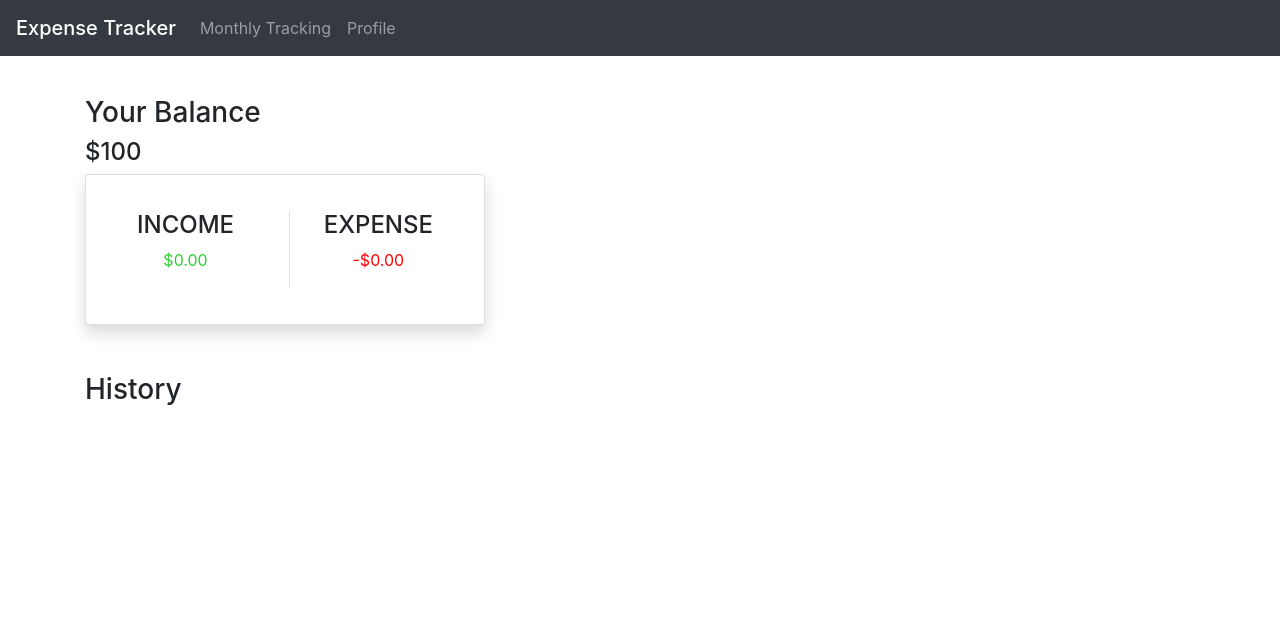
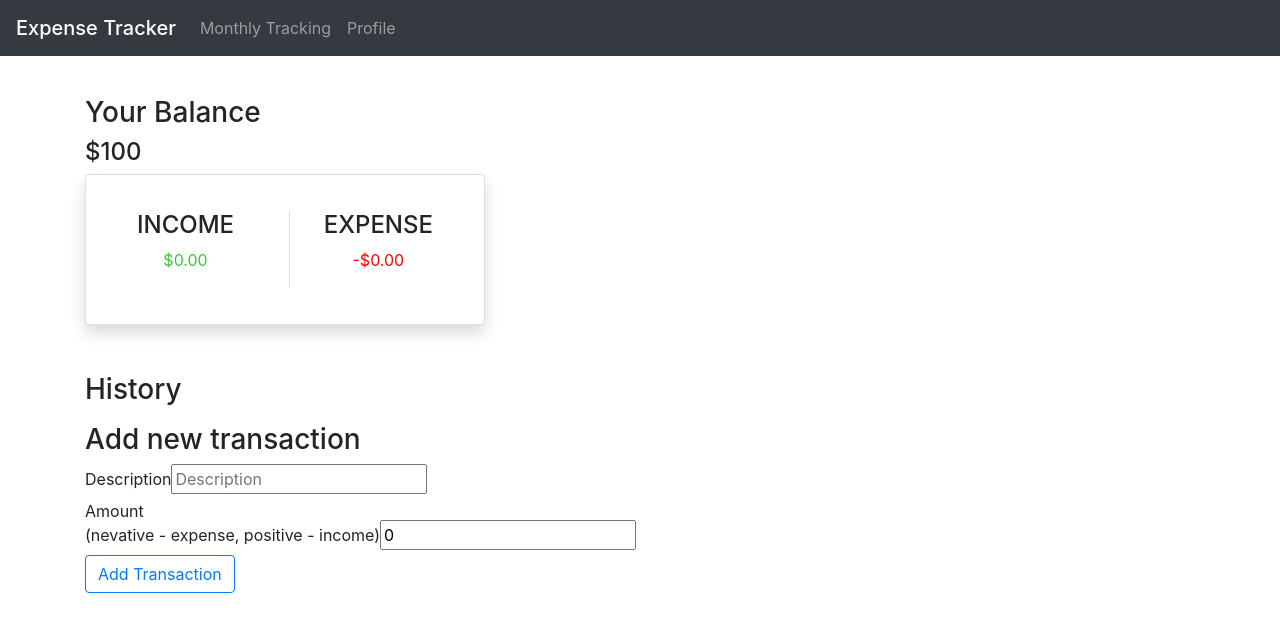
Before and after one commit to r2rendon/clientside-expense-tracker, a React (Create React App) app: page / in a window 1280 px wide. Shown: the top 632 px of the page. Built offline with nearby package versions, Linux system fonts and the light colour scheme.

Commit message:
AddTransaction Component

```diff
--- a/src/App.js
+++ b/src/App.js
@@ -5,6 +5,7 @@ import { Balance } from "./Components/Balance";
 import { IncomeExpenses } from "./Components/IncomeExpenses";
 import { TransactionList } from "./Components/TransactionList";
 import { GlobalProvider } from "./Context/GlobalState";
+import { AddTransaction } from "./Components/AddTransaction";
 
 function App() {
   return (
@@ -15,6 +16,7 @@ function App() {
           <Balance />
           <IncomeExpenses />
           <TransactionList />
+          <AddTransaction />
         </div>
       </div>
     </GlobalProvider>
--- /dev/null
+++ b/src/Components/AddTransaction.js
@@ -0,0 +1,51 @@
+import React, { useState, useContext } from "react";
+import { GlobalContext } from "../Context/GlobalState";
+
+export const AddTransaction = () => {
+  const [description, setDescription] = useState("");
+  const [amount, setAmount] = useState(0);
+
+  const { addTransaction } = useContext(GlobalContext);
+
+  const submit = (e) => {
+    e.preventDefault();
+    const newTransaction = {
+      id: Math.floor(Math.random() * 10000000),
+      amount: +amount,
+      description: description,
+    };
+
+    addTransaction(newTransaction);
+    setAmount(0);
+    setDescription("");
+  };
+
+  return (
+    <div>
+      <h3>Add new transaction</h3>
+      <form onSubmit={submit}>
+        <div>
+          <label htmlFor="description">Description</label>
+          <input
+            type="text"
+            value={description}
+            onChange={(e) => setDescription(e.target.value)}
+            placeholder="Description"
+          />
+        </div>
+        <div>
+          <label htmlFor="amount">
+            Amount <br /> (nevative - expense, positive - income){" "}
+          </label>
+          <input
+            type="number"
+            value={amount}
+            onChange={(e) => setAmount(+e.target.value)}
+            placeholder="Amount"
+          />
+        </div>
+        <button className="btn btn-outline-primary">Add Transaction</button>
+      </form>
+    </div>
+  );
+};
```
